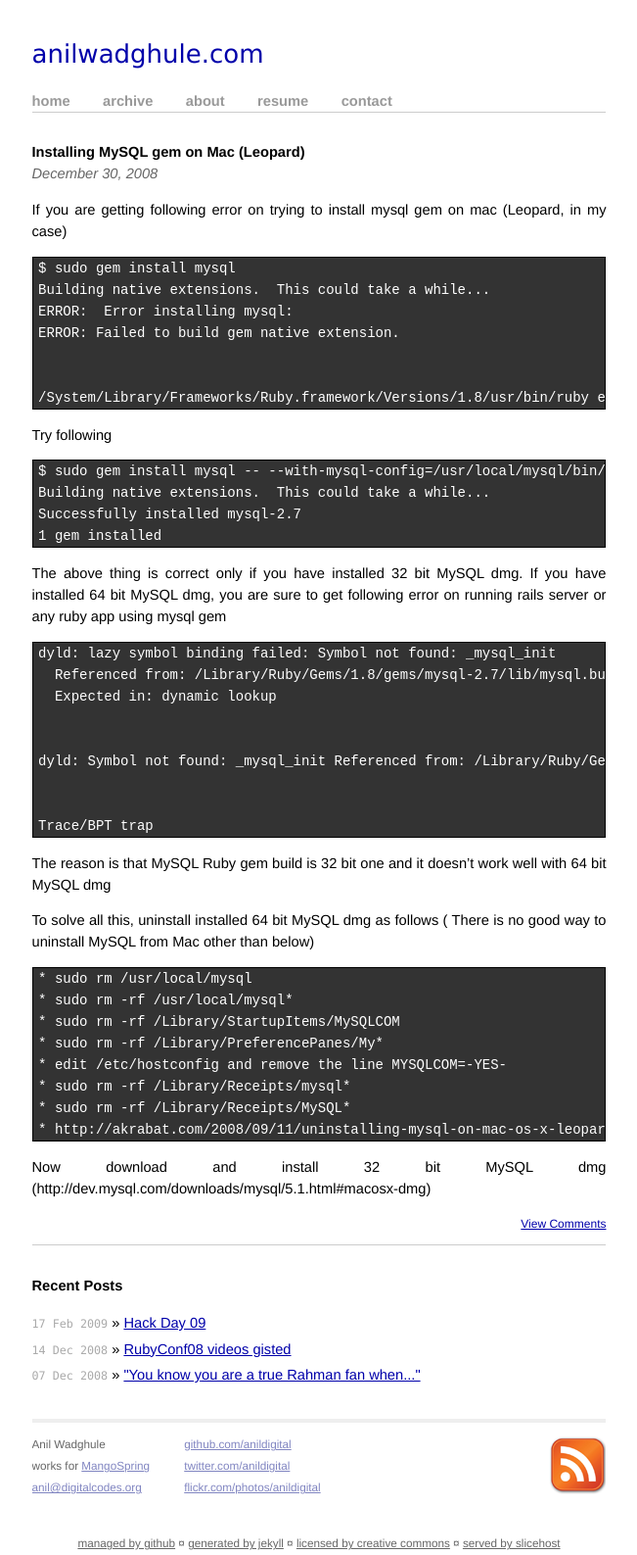
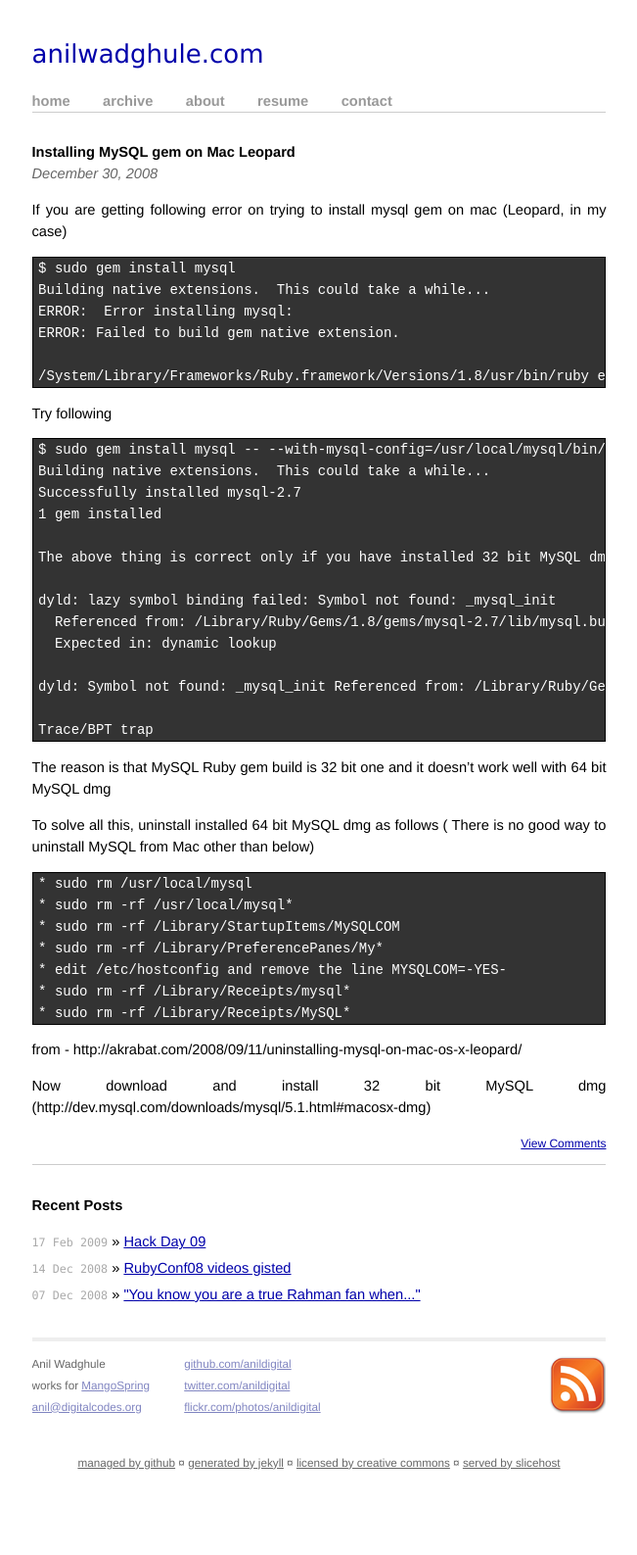
Before and after one commit to anildigital/anildigital.github.io, a Jekyll site: the page built from _posts/2008-12-30-installing-mysql-gem-on-mac-leopard.markdown, in a window 1280 px wide. Shown: the whole page at 98% size, without its empty margins (314-965 px from the left). Built offline with Jekyll 4.4.1, drawn with Linux system fonts in a browser that asks for light colours; Markdown is read by kramdown in place of the engine named in the settings; comment, search, counter and statistics services are not loaded; after the commit the page ends 1504 px from its top, so only the background shows below that.

Commit message:
Fixed markdown error

```diff
--- a/_posts/2008-12-30-installing-mysql-gem-on-mac-leopard.markdown
+++ b/_posts/2008-12-30-installing-mysql-gem-on-mac-leopard.markdown
@@ -1,9 +1,10 @@
 ---
 wordpress_id: 343
-title: Installing MySQL gem on Mac (Leopard)
-wordpress_url: http://anilwadghule.com/blog/?p=343
 layout: post
+title: Installing MySQL gem on Mac Leopard
+wordpress_url: http://anilwadghule.com/blog?p=343
 ---
+
 If you are getting following error on trying to install mysql gem on mac (Leopard, in my case)
 
 <pre class="terminal">
@@ -12,10 +13,8 @@
 ERROR:  Error installing mysql:
 ERROR: Failed to build gem native extension.
 
-
 /System/Library/Frameworks/Ruby.framework/Versions/1.8/usr/bin/ruby extconf.rb install mysql checking for mysql_query() in -lmysqlclient... no checking for main() in -lm... yes checking for mysql_query() in -lmysqlclient... no checking for main() in -lz... yes checking for mysql_query() in -lmysqlclient... no checking for main() in -lsocket... no checking for mysql_query() in -lmysqlclient... no checking for main() in -lnsl... no checking for mysql_query() in -lmysqlclient... no extconf.rb failed Could not create Makefile due to some reason, probably lack of necessary libraries and/or headers.  Check the mkmf.log file for more details.  You may need configuration options.
 </pre>
-
 
 Try following
 
@@ -24,18 +23,14 @@
 Building native extensions.  This could take a while...
 Successfully installed mysql-2.7
 1 gem installed
-</pre>
 
 The above thing is correct only if you have installed 32 bit MySQL dmg. If you have installed 64 bit MySQL dmg, you are sure to get following error on running rails server or any ruby app using mysql gem
 
-<pre class="terminal">
 dyld: lazy symbol binding failed: Symbol not found: _mysql_init
   Referenced from: /Library/Ruby/Gems/1.8/gems/mysql-2.7/lib/mysql.bundle
   Expected in: dynamic lookup
 
-
 dyld: Symbol not found: _mysql_init Referenced from: /Library/Ruby/Gems/1.8/gems/mysql-2.7/lib/mysql.bundle Expected in: dynamic lookup
-
 
 Trace/BPT trap
 </pre>
@@ -52,7 +47,7 @@
 * edit /etc/hostconfig and remove the line MYSQLCOM=-YES-
 * sudo rm -rf /Library/Receipts/mysql*
 * sudo rm -rf /Library/Receipts/MySQL*
-* http://akrabat.com/2008/09/11/uninstalling-mysql-on-mac-os-x-leopard/
 </pre>
+from - http://akrabat.com/2008/09/11/uninstalling-mysql-on-mac-os-x-leopard/
 
 Now download and install 32 bit MySQL dmg (http://dev.mysql.com/downloads/mysql/5.1.html#macosx-dmg)
```
